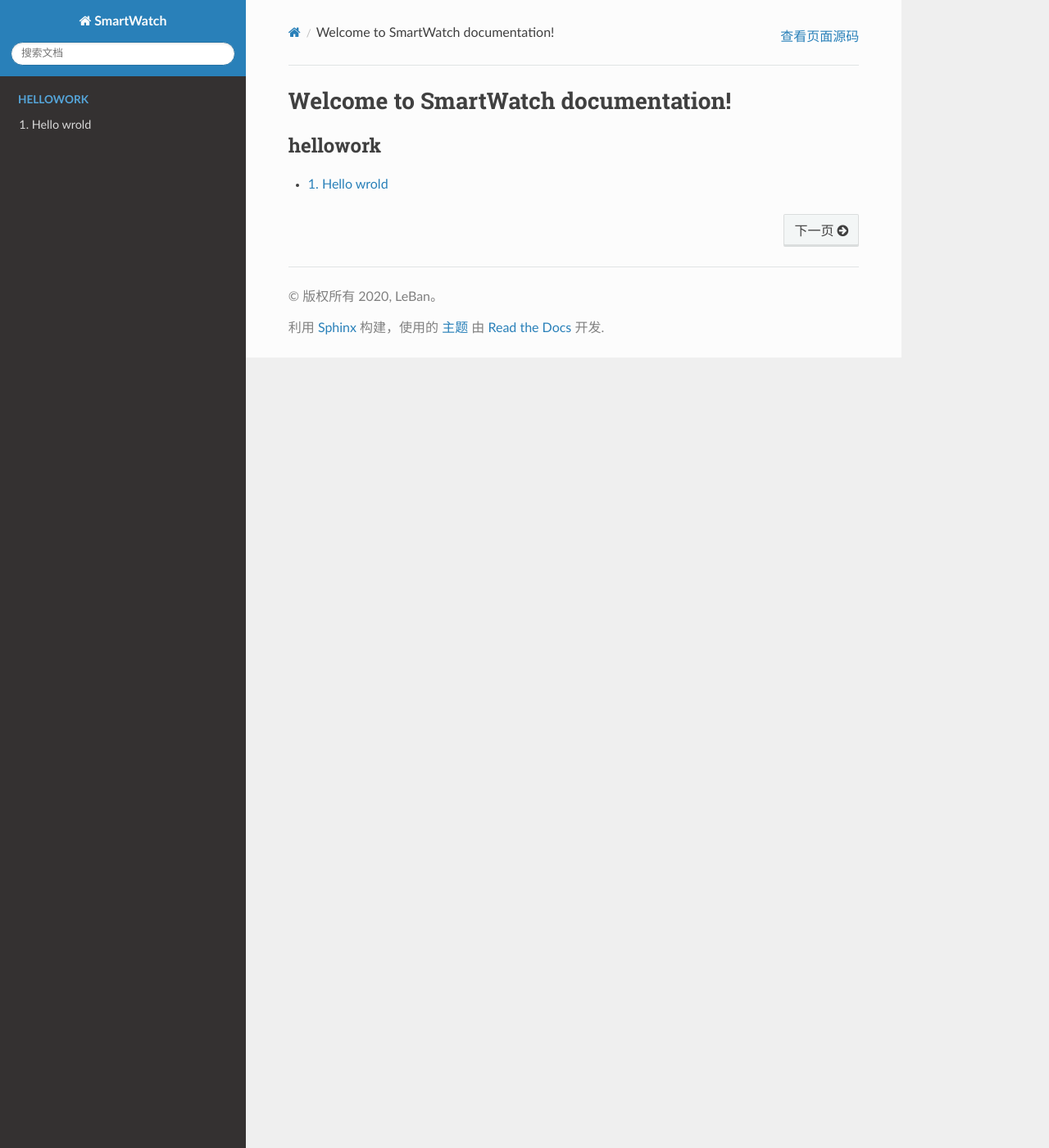
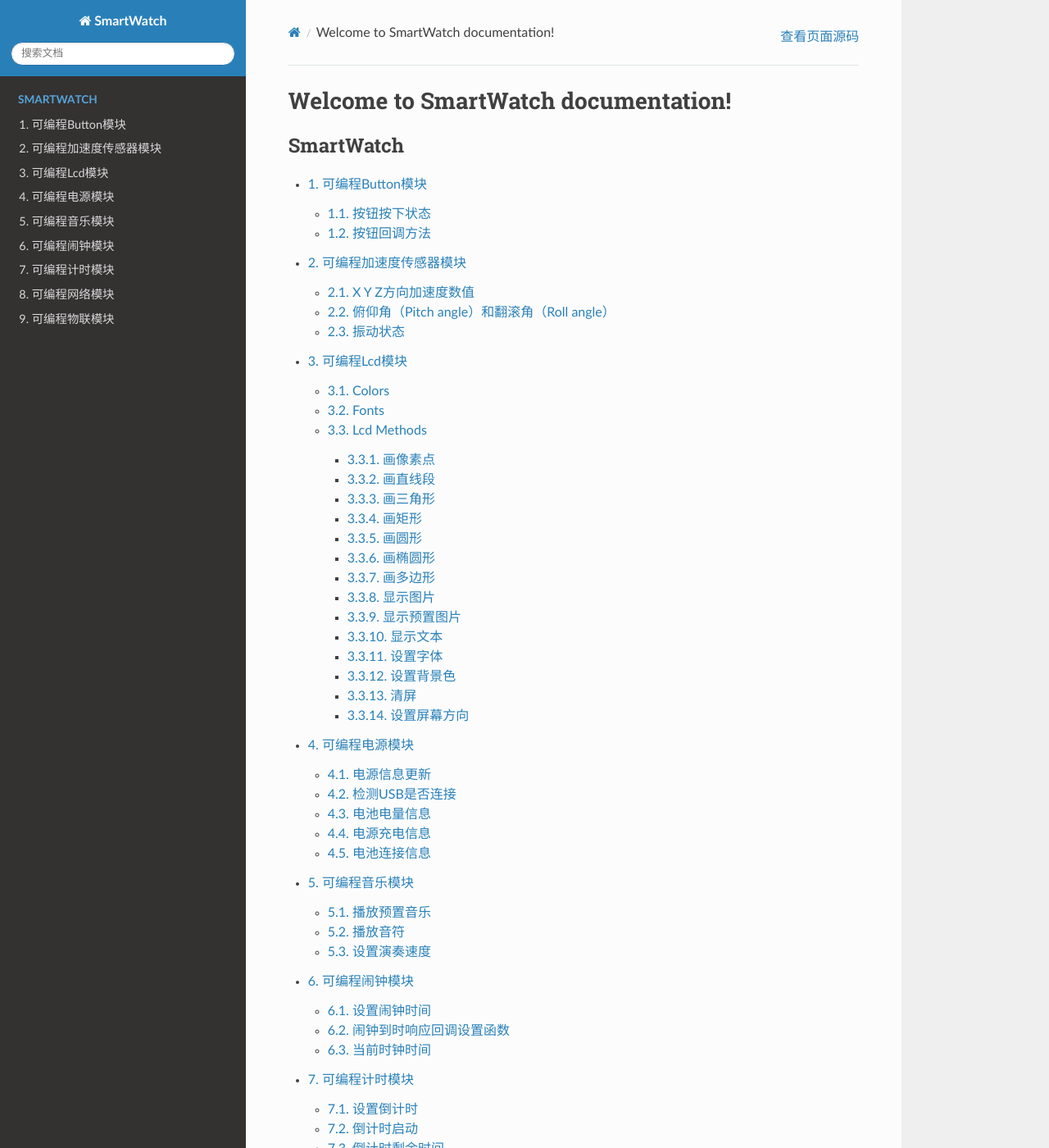
Before and after one commit to BradChan/SmartWatch, a Sphinx documentation site: the page built from source/index.rst, in a window 1280 px wide and 1400 px high. Shown: the whole window at 82% size. Built offline with Sphinx 7.4.7 and the Read the Docs theme 2.0.0, drawn with Linux system fonts in a browser that asks for light colours; some of the changed text lies outside the part shown.

Commit message:
add pwatch api

```diff
--- a/source/index.rst
+++ b/source/index.rst
@@ -11,7 +11,15 @@ Welcome to SmartWatch documentation!
    :caption: API and Usage
 
 .. toctree::
-    :caption: hellowork
+    :caption: SmartWatch
     :numbered:
 
-    hello/helloworld
+    pwatch_api/pwatch_api_button
+    pwatch_api/pwatch_api_acc
+    pwatch_api/pwatch_api_lcd
+    pwatch_api/pwatch_api_pmu
+    pwatch_api/pwatch_api_music
+    pwatch_api/pwatch_api_clock
+    pwatch_api/pwatch_api_timer
+    pwatch_api/pwatch_api_network
+    pwatch_api/pwatch_api_iot
--- /dev/null
+++ b/source/pwatch_api/pwatch_api_acc.rst
@@ -0,0 +1,74 @@
+=========================
+可编程加速度传感器模块
+=========================
+
+SmartWatch具有加速度传感器，可以获取姿态X 、Y、Z方向的数值和检测是否摇晃状态。
+
+X Y Z方向加速度数值
+=========================
+
+pwatch.accX
+ accX属性返回当前X方向加速度数值
+
+pwatch.accY
+ accY属性返回当前Y方向加速度数值
+
+pwatch.accZ
+ accZ属性返回当前Z方向加速度数值
+
+示例1：
+
+.. code-block:: python
+    :linenos:
+
+    import time
+    from smartWatch import *
+
+    while True:
+        print("x = " + str(pwatch.accX))
+        print("y = " + str(pwatch.accY))
+        print("z = " + str(pwatch.accZ))
+        utime.sleep(0.3)
+
+
+俯仰角（Pitch angle）和翻滚角（Roll angle）
+===========================
+
+pwatch.anglePitch
+ anglePitch属性返回俯仰角角度
+
+pwatch.angleRoll
+ angleRoll属性返回翻滚角角度
+
+示例2：
+
+.. code-block:: python
+    :linenos:
+
+    import time
+    from smartWatch import *
+
+    while True:
+        print("Pitch angle = " + str(pwatch.anglePitch))
+        print("Roll angle = "  + str(pwatch.angleRoll))
+        utime.sleep(0.2)
+
+
+振动状态
+=============================
+
+pwatch.wasShaked
+ wasShaked属性返回当前是否振动
+
+示例3：
+
+.. code-block:: python
+    :linenos:
+
+    import time
+    from smartWatch import *
+
+    while True:
+        if pwatch.wasShaked:
+            print("Shaked")
+        utime.sleep(0.1)
--- /dev/null
+++ b/source/pwatch_api/pwatch_api_button.rst
@@ -0,0 +1,54 @@
+=========================
+可编程Button模块
+=========================
+
+SmartWatch具有四个可编程按钮：buttonA、buttonB、buttonC、buttonD
+
+
+按钮按下状态
+=========================
+pwatch.buttonA.wasPressed()
+ 方法返回按钮当前是否按下
+
+
+pwatch.buttonA.wasReleased()
+ 方法返回按钮是否释放状态即未按下状态
+
+
+示例1：
+
+.. code-block:: python
+    :linenos:
+
+    import time
+    from smartWatch import *
+
+    while True:
+        if pwatch.buttonA.wasPressed():
+            print("Button A was pressed")
+
+        if pwatch.buttonA.wasReleased():
+            print("Button A was Released")
+
+        utime.sleep(0.1)
+
+
+按钮回调方法
+===========================
+
+示例2：
+
+.. code-block:: python
+    :linenos:
+
+    import time
+    from smartWatch import *
+
+    def on_wasPressed():
+        print("Button A was pressed")
+
+    def on_wasReleased():
+        print("Button A was Released")
+
+    pwatch.buttonA.wasPressed(on_wasPressed)
+    pwatch.buttonA.wasReleased(on_wasReleased)
--- /dev/null
+++ b/source/pwatch_api/pwatch_api_clock.rst
@@ -0,0 +1,40 @@
+=========================
+可编程闹钟模块
+=========================
+
+SmartWatch具有可编程闹钟。
+
+设置闹钟时间
+=========================
+pwatch.clock.set_valid_daily_alarm(hours,minutes)
+ 参数hours和minutes分别为定时的小时和分钟
+
+
+闹钟到时响应回调设置函数
+=========================
+pwatch.clock.set_alarm_callback(callback)
+ 参数callback为回调函数
+
+
+当前时钟时间
+=========================
+pwatch.time()
+ 返回元祖数据 （years,month,day,hours,minutes,second） 如（2020，4，8，15，30，30）
+
+示例1：
+
+.. code-block:: python
+    :linenos:
+
+    import time
+    from smartWatch import *
+
+    def clock_alarm():
+        print("clock up " + str(pwatch.time()))
+
+    pwatch.clock.set_alarm_callback(clock_alarm)
+    pwatch.clock.set_valid_daily_alarm(hours=20,minutes=36)
+
+    while True:
+        print(pwatch.time())
+        time.sleep(30)
--- /dev/null
+++ b/source/pwatch_api/pwatch_api_iot.rst
@@ -0,0 +1,83 @@
+=========================
+可编程物联模块
+=========================
+
+SmartWatch具有可编程物联模块
+
+
+创建连接MQTT服务客户端
+=========================
+mqttConnect(server[,clientId,user,password,port])
+ 创建mqtt客户端，返回客户端对象。
+
+参数server： mqtt服务器地址
+
+可选参数clientId：   客户端id
+
+可选参数user：       用户名
+
+可选参数password：   密码
+
+可选参数port：       mqtt服务端口，默认1883
+
+
+
+初始化mqtt客户端
+=========================
+mqttClient.initMqtt()
+ 对mqtt客户端初始化
+
+
+订阅主题及回调
+==========================
+mqttClient.subscribe_top(topic,callback)
+ 订阅相关主题和设置收到对应主题消息的回调
+
+topic为主题，callback为对应收到对应主题消息产生的回调
+
+
+mqtt客户端的启动
+==========================
+mqttClient.start()
+ 启动客户端
+
+发布消息
+==========================
+mqttClient.publish_message(topic,message)
+ 对主题发布消息
+
+topic为主题，message为发布的消息内容
+
+
+.. note:: 需要引用mqttConnect。"from lbMqtt import mqttConnect"
+
+
+示例1：
+
+.. code-block:: python
+    :linenos:
+
+    import time
+    from smartWatch import *
+    import wifiConfig
+    from lbMqtt import mqttConnect
+
+    def sub_top_func(message):
+        print("message:"+message)
+
+    def sub_top_func1(message):
+        print("message:"+message)
+
+    def sub_top_func2(message):
+        print("message:"+message)
+
+    if wifiConfig.connect_wifi("home","12345678"):
+        print("Connected to wifi")
+        mqttClient = mqttConnect("www.hiibotiot.com")
+        mqttClient.initMqtt()
+        mqttClient.subscribe_top("/hello",sub_top_func)
+        mqttClient.subscribe_top("/hello1",sub_top_func1)
+        mqttClient.subscribe_top("/hello2",sub_top_func2)
+        mqttClient.start()
+    else:
+        print("Connect to wifi unsuccessfully")
--- /dev/null
+++ b/source/pwatch_api/pwatch_api_lcd.rst
@@ -0,0 +1,215 @@
+=========================
+可编程Lcd模块
+=========================
+
+SmartWatch具有可编程Lcd，可实现画点、线、矩形、圆等基本图像。
+
+
+Colors
+=========================
+在Lcd编程中会使用颜色，可以使用24位整型数值，每种颜色8位。例如，0xFF0000就是红色，0xFF00就是绿色。
+
+定义了一些颜色常量供快捷选择使用：
+
+====================  ===============  ==============
+   常量                  颜色              数值
+====================  ===============  ==============
+TFT_BLACK               黑色              0
+TFT_NAVY                海蓝色            128
+TFT_BLUE                蓝色              255
+TFT_DARKGREEN           深绿色            32768
+TFT_DARKCYAN            深青色            32896
+TFT_GREEN               绿色              62580
+TFT_CYAN                青色              65535
+TFT_MAROON              栗色              8388608
+TFT_PURPLE              紫色              8388736
+TFT_OLIVE               橄榄绿            8421376
+TFT_DARKGREY            深灰色            8421504
+TFT_GREENYELLOW         黄绿色            11336748
+TFT_LIGHTGREY           亮灰色            12632256
+TFT_RED                 红色              16515072
+TFT_MAGENTA             洋红色            16515327
+TFT_ORANGE              橙色              16557056
+TFT_PINK                粉红色             16564426
+TFT_YELLOW              黄色              16579584
+TFT_WHITE               白色              16579836
+====================  ===============  ==============
+
+Fonts
+===========================
+
+字体常量:
+**TFT_DEFAULT_FONT**, **TFT_DEJAVU18_FONT**, **TFT_DEJAVU24_FONT**, **TFT_UBUNTU16_FONT**, **TFT_COMIC24_FONT**,
+**TFT_MINYA24_FONT**, **TFT_TOONEY32_FONT**, **TFT_SMALL_FONT**, **TFT_DEF_SMALL_FONT**, **TFT_FONT_7SEG**
+
+Lcd Methods
+============================
+
+画像素点
+++++++++++++++++++++++++++++
+**pwatch.Lcd.pixel(x, y [,color])**
+
+设置坐标点(x, y)的像素颜色，
+颜色参数color为颜色值，选填参数。
+
+画直线段
+++++++++++++++++++++++++++++
+**pwatch.Lcd.line(x, y, x1, y1 [, color])**
+
+画坐标点(x, y)到坐标点(x1, y1)的直线，
+颜色参数color为线条颜色值，选填参数。
+
+画三角形
+++++++++++++++++++++++++++++
+**pwatch.Lcd.triangle(x, y, x1, y1, x2, y2 [,color,fillcolor])**
+
+画坐标(x, y), (x1, y1)和 (x2, y2)三点相连的三角形，
+颜色参数color和fillcolor选填，分别为三角形颜色和填充颜色。
+
+画矩形
+++++++++++++++++++++++++++++
+**pwatch.Lcd.rect(x, y, width, height [,color, fillcolor])**
+
+以坐标(x, y)为左上角顶点，width作为宽，height作为高，画矩形，
+颜色参数color和fillcolor选填，分别为矩形颜色和填充颜色。
+
+画圆形
+++++++++++++++++++++++++++++
+**pwatch.Lcd.circle(x, y, r [, color, fillcolor])**
+
+以坐标(x, y)为圆心，r为圆半径画圆，
+颜色参数color和fillcolor选填，分别为圆形的颜色和填充颜色。
+
+画椭圆形
+++++++++++++++++++++++++++++
+**pwatch.Lcd.ellipse(x, y, rx, ry [,color, fillcolor])**
+
+以坐标(x, y)为圆心，x方向半径为rx，y方向半径为ry画椭圆，
+颜色参数color和fillcolor选填，分别为椭圆颜色和填充颜色。
+
+画多边形
+++++++++++++++++++++++++++++
+**pwatch.Lcd.polygon(x,y,r,steps,[,color,fillcolor])**
+
+以坐标（x,y）为中心，r为半径，steps为多边形边数画多边形
+颜色参数color和fillcolor选填，分别为多边形边框颜色和填充颜色。
+
+
+显示图片
+++++++++++++++++++++++++++++
+**pwatch.Lcd.image(x, y, file[, scale])**
+
+以坐标（x,y）作为图片左上角显示图片。
+参数file为待显示图片的文件路径，参数scale为图像的缩放比例，默认为0
+
+显示预置图片
+++++++++++++++++++++++++++++
+**showImageRes(x,y,name[,scale,color])**
+
+以坐标（x,y）作为图片左上角显示图片。
+参数name为内置资源名称，参数scale为缩放比例，默认为1，color为图像颜色
+
+====================  ===============
+   图像名称                  描述
+====================  ===============
+downarrow               下箭头
+exclamation             感叹号
+leftarrow               左箭头
+love                    爱心
+rightarrow              右箭头
+sad                     伤心
+smile                   笑脸
+star                    五角星
+uparrow                 上箭头
+wth_cloudy              阴天
+wth_haze                雾霾
+wth_mcloud              多云
+wth_rain                下雨
+snow                    下雪
+sun                     晴
+====================  ===============
+
+示例1：
+
+.. code-block:: python
+    :linenos:
+
+    import machine, utime
+    from smartWatch import *
+
+    pwatch.Lcd.showImageRes(0,0,'love')#爱心
+
+显示文本
+++++++++++++++++++++++++++++
+**pwatch.Lcd.text(x, y, text [, color])**
+
+显示屏输入文本显示，以(x, y)坐标为文本起点，text为文本内容，
+颜色参数color选填，为文本颜色。
+
+设置字体
+++++++++++++++++++++++++++++
+**pwatch.Lcd.font(font)**
+
+设置显示屏文本字体，参数font选用Fonts字体常量。
+
+设置背景色
+++++++++++++++++++++++++++++
+**pwatch.Lcd.setbg(color)**
+
+设置显示屏背景颜色。
+
+清屏
+++++++++++++++++++++++++++++
+**pwatch.Lcd.clear()**
+
+清空显示屏显示内容
+
+设置屏幕方向
+++++++++++++++++++++++++++++
+**pwatch.Lcd.setRotation(value)**
+
+设置屏幕显示方向，使用默认常量设置。方向常量：**TFT_PORTRAIT** ，**TFT_LANDSCAPE**， **TFT_PORTRAIT_FLIP**，**TFT_LANDSCAPE_FLIP** 。
+
+
+
+
+示例2：
+
+.. code-block:: python
+    :linenos:
+
+    import machine, utime
+    from smartWatch import *
+
+
+
+    def rotateScreen():
+        if pwatch.accX > 9.0:
+            pwatch.Lcd.setRotation(TFT_LANDSCAPE)
+        elif pwatch.accX < -9.0:
+            pwatch.Lcd.setRotation(TFT_LANDSCAPE_FLIP)
+        elif pwatch.accY > 9.0:
+            pwatch.Lcd.setRotation(TFT_PORTRAIT_FLIP)
+        elif pwatch.accY < -9.0:
+            pwatch.Lcd.setRotation(TFT_PORTRAIT)
+
+
+    def on_wasPressed():
+        print("button A pressed")
+
+    pwatch.buttonA.wasPressed(on_wasPressed)
+
+    while True:
+        rotateScreen()
+
+        if pwatch.wasShaked:
+            print("shaked")
+
+        pwatch.Lcd.clear()
+        pwatch.Lcd.text(0,0,str(pwatch.accX), TFT_GREEN)
+        pwatch.Lcd.text(0,25,str(pwatch.accY), TFT_BLUE)
+        pwatch.Lcd.text(0,50,str(pwatch.accZ), TFT_PURPLE)
+        pwatch.Lcd.text(0,75,str(pwatch.anglePitch), TFT_RED)
+        pwatch.Lcd.text(0,100,str(pwatch.angleRoll), TFT_YELLOW)
+
+        utime.sleep_ms(200)
--- /dev/null
+++ b/source/pwatch_api/pwatch_api_music.rst
@@ -0,0 +1,35 @@
+=========================
+可编程音乐模块
+=========================
+
+SmartWatch具有可编程音乐模块
+
+播放预置音乐
+=========================
+pwatch.playMusic(name)
+ 播放名称name的预置音乐
+
+====================  ===============
+   name                  音乐描述
+====================  ===============
+Fido                       提示音
+Tiantic                    我心永恒
+20thCenFox                 电影配乐
+HBday                      生日快乐歌
+MissionImp                 007音乐
+Picaxe                     友谊地久天长
+smb                        超级玛丽
+Urgent                     紧急音
+====================  ===============
+
+
+播放音符
+=========================
+pwatch.playTone(freq,beat)
+ freq为音符频率,170-3600，beat为节拍,1/16-16
+
+
+设置演奏速度
+=========================
+pwatch.setToneBpm(value)
+ value为速度 30-200
--- /dev/null
+++ b/source/pwatch_api/pwatch_api_network.rst
@@ -0,0 +1,13 @@
+=========================
+可编程网络模块
+=========================
+
+SmartWatch具有可编程网络模块
+
+连接热点网络
+=========================
+wifiConfig.connect_wifi(ssid,password)
+ 连接wifi热点，ssid和password分别对应热点的名称和密码，返回连接状态 True/False
+
+
+.. note:: 需要引用包wifiConfig。"import wifiConfig"
--- /dev/null
+++ b/source/pwatch_api/pwatch_api_pmu.rst
@@ -0,0 +1,34 @@
+=========================
+可编程电源模块
+=========================
+
+SmartWatch具有可编程电源管理，获取电源基本信息。
+
+电源信息更新
+=========================
+pwatch.updateInfoPmu()
+ 更新当前电源信息
+
+
+检测USB是否连接
+=========================
+pwatch.pmu.isUSBInserted()
+ 获取USB连接状态 True--USB连接  False--USB未连接
+
+
+电池电量信息
+=========================
+pwatch.pmu.infoPmu.batteryQuantity
+ 当前电池电量数值 0-100
+
+
+电源充电信息
+==========================
+pwatch.pmu.infoPmu.onCharging
+ 当前是否正在充电， True--充电状态  False--未充电状态
+
+
+电池连接信息
+=========================
+pwatch.pmu.infoPmu.battConnected
+ 当前电池是否连接， True--连接电池  False--未连接电池
--- /dev/null
+++ b/source/pwatch_api/pwatch_api_timer.rst
@@ -0,0 +1,40 @@
+=========================
+可编程计时模块
+=========================
+
+SmartWatch具有可编程计时模块
+
+
+设置倒计时
+=========================
+pwatch.timer.TickTime(hours,minutes,seconds)
+ 设置倒计时时间 参数hours、minutes和seconfs分别对应具体时间的小时、分和秒
+
+倒计时启动
+=========================
+pwatch.timer.start()
+ 启动倒计时时钟
+
+
+倒计时剩余时间
+==========================
+pwatch.timer.remainSeconds()
+ 获取倒计时剩余时间（秒）
+
+
+倒计时是否结束
+==========================
+pwatch.timer.isTimeUp()
+ 查询是否到达倒计时时间点
+
+
+时钟状态切换
+==========================
+pwatch.timer.controlStatus()
+ 控制时钟状态。暂停/继续功能
+
+
+时钟运行时间
+==========================
+pwatch.timer.currentTimerValueS()
+ 查询运行时间(秒)，用于秒表功能
```
